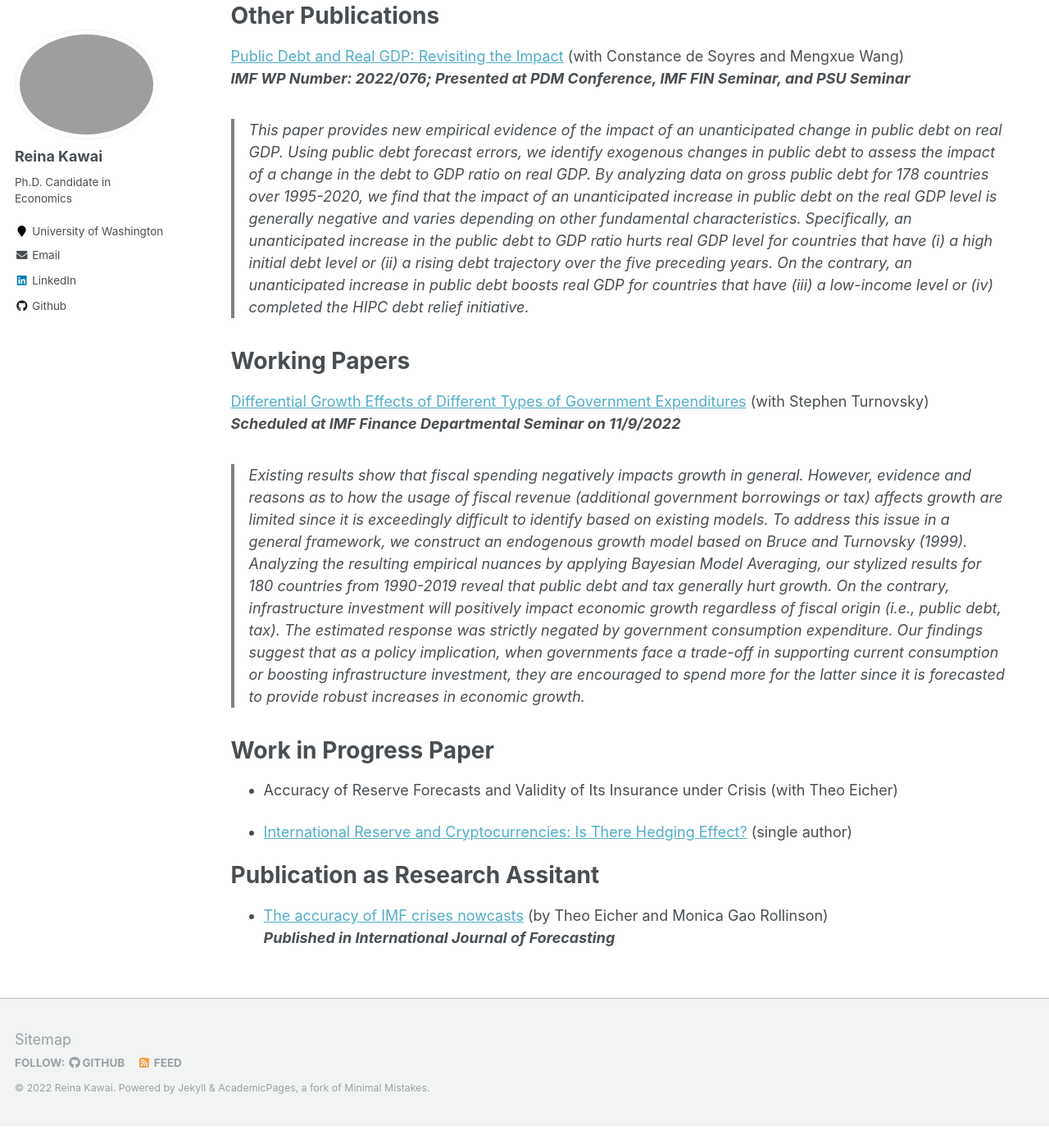
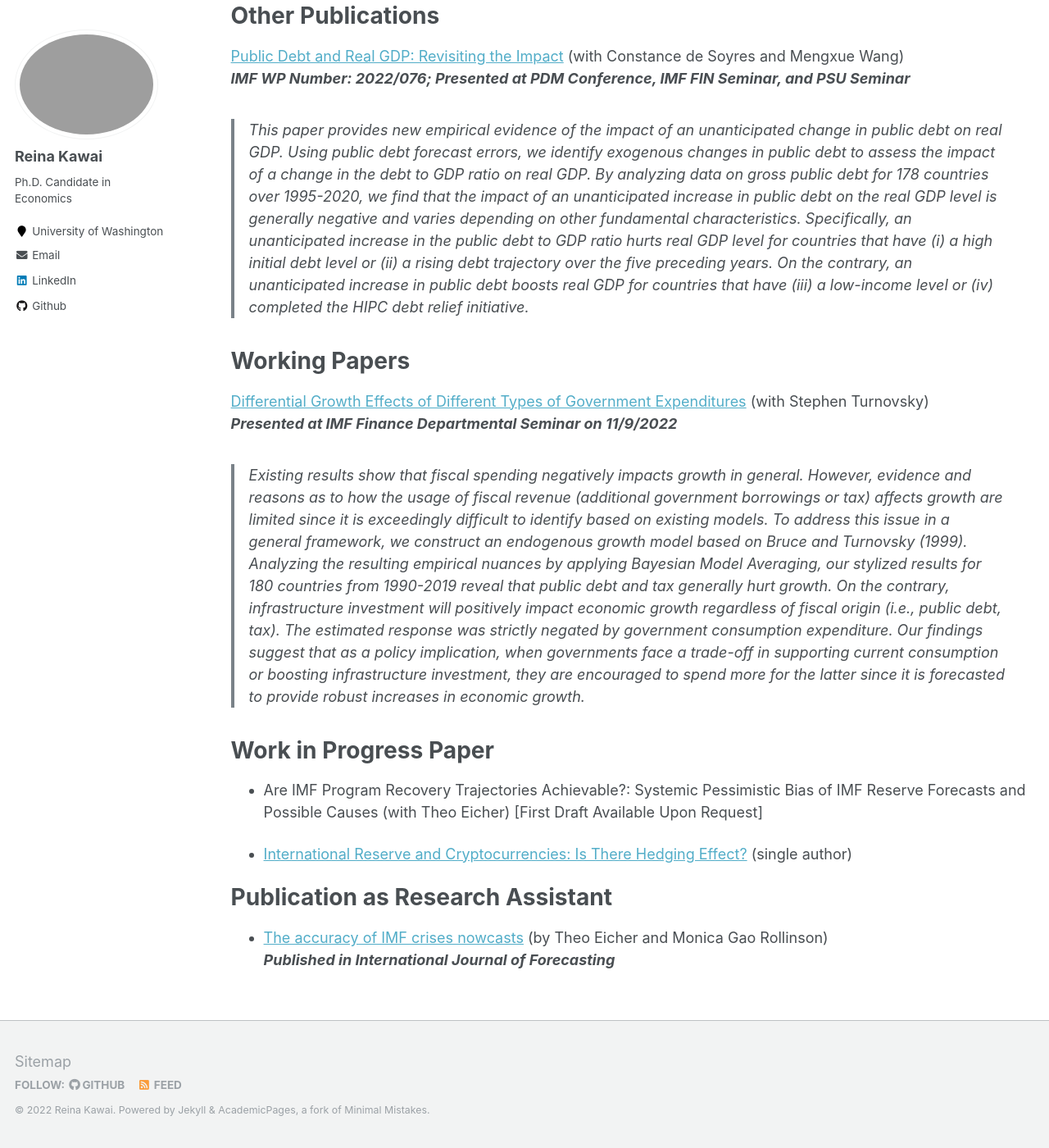
Before and after one commit to Reina-Kawai/Reina-Kawai.github.io, a Jekyll site: the page built from _pages/research.md, in a window 1280 px wide and 1400 px high, scrolled down 1192 px. Shown: the whole window at 82% size. Built offline with Jekyll 4.4.1, drawn with Linux system fonts in a browser that asks for light colours; before the commit the page ends 2565 px from its top, so only the background shows below that.

Commit message:
Update research.md

```diff
--- a/_pages/research.md
+++ b/_pages/research.md
@@ -33,13 +33,14 @@ Working Papers
 [Differential Growth Effects of Different Types of Government
 Expenditures](https://Reina-Kawai.github.io/files/Chapter3_Turnovsky_Project_0828.pdf)
 (with Stephen Turnovsky)<br/>
-**_Scheduled at IMF Finance Departmental Seminar on 11/9/2022_**
+**_Presented at IMF Finance Departmental Seminar on 11/9/2022_**
 > Existing results show that fiscal spending negatively impacts growth in general. However, evidence and reasons as to how the usage of fiscal revenue (additional government borrowings or tax) affects growth are limited since it is exceedingly difficult to identify based on existing models. To address this issue in a general framework, we construct an endogenous growth model based on Bruce and Turnovsky (1999). Analyzing the resulting empirical nuances by applying Bayesian Model Averaging, our stylized results for 180 countries from 1990-2019 reveal that public debt and tax generally hurt growth. On the contrary, infrastructure investment will positively impact economic growth regardless of fiscal origin (i.e., public debt, tax). The estimated response was strictly negated by government consumption expenditure. Our findings suggest that as a policy implication, when governments face a trade-off in supporting current consumption or boosting infrastructure investment, they are encouraged to spend more for the latter since it is forecasted to provide robust increases in economic growth.
 
 
 Work in Progress Paper
 ===
-* Accuracy of Reserve Forecasts and Validity of Its Insurance under Crisis (with Theo Eicher)
+* Are IMF Program Recovery Trajectories Achievable?: Systemic
+Pessimistic Bias of IMF Reserve Forecasts and Possible Causes (with Theo Eicher) [First Draft Available Upon Request]
 
 * [International Reserve and Cryptocurrencies: Is There Hedging Effect?](https://Reina-Kawai.github.io/files/Crypto_Research_Draft.pdf) (single author)
 
@@ -50,7 +51,7 @@ https://github.com/econmonicagr/econmonicagr.github.io/tree/master/files
 https://github.com/Reina-Kawai/Reina-Kawai.github.io/blob/main/files/Crypto_Research_Draft.pdf -->
 
 
-Publication as Research Assitant
+Publication as Research Assistant
 ===
 
 * [The accuracy of IMF crises nowcasts](https://www.sciencedirect.com/science/article/pii/S0169207021002132)
```
